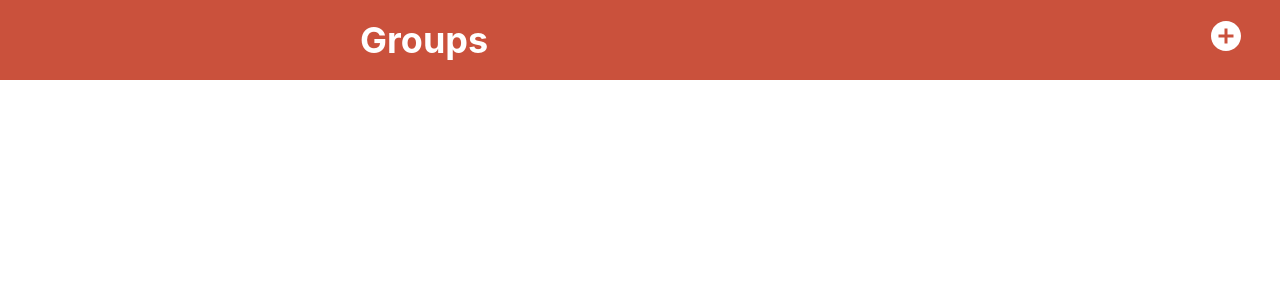
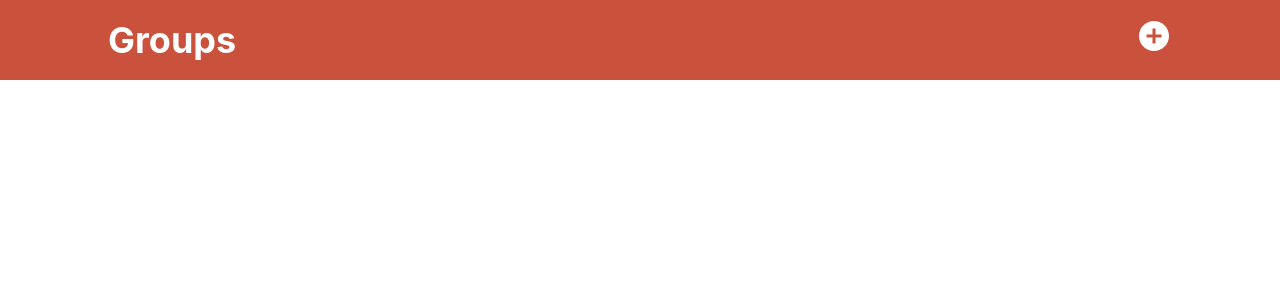
Before and after one commit to andersonklaiton/habitude, a React (Create React App) app: page / in a window 1280 px wide. Shown: the top 300 px of the page. Built offline with nearby package versions, Linux system fonts and the light colour scheme.

Commit message:
fix: header elements margin fixed style: change margin size

```diff
--- a/src/components/Header/styles.js
+++ b/src/components/Header/styles.js
@@ -29,7 +29,7 @@ export const Title = styled.h3`
 	line-height: 16px;
 
 	@media (min-width: 1024px) {
-		margin: 0 10em;
+		margin: 0 3em;
 
 		font-style: normal;
 		font-weight: bold;
@@ -52,7 +52,7 @@ export const AddButton = styled.button`
 	@media (min-width: 1024px) {
 		display: block;
 
-		margin: 0 10em;
+		margin: 0 3em;
 
 		font-size: 36px;
 
```
